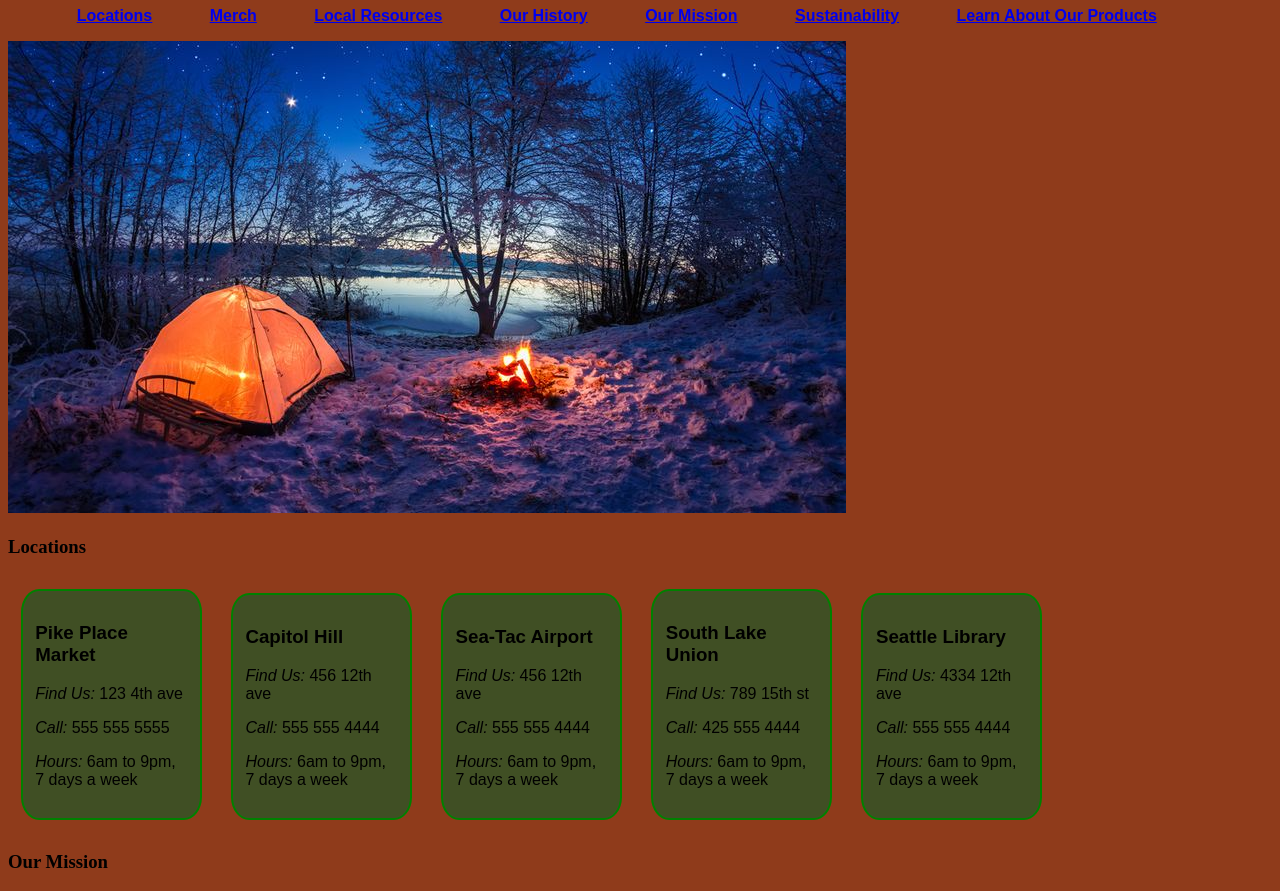
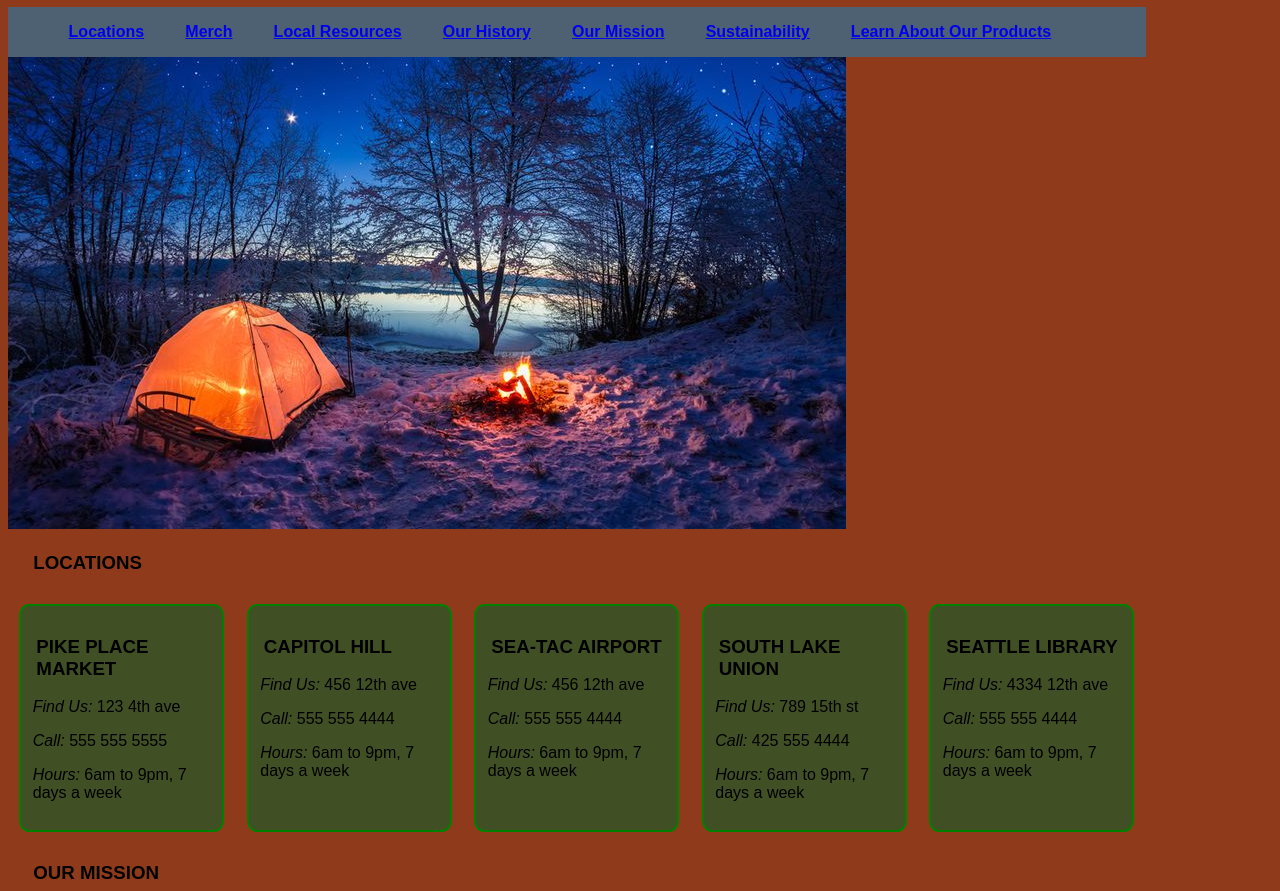
Before and after one commit to alexwuwei/campfire-coffee, a plain HTML site: page index.html in a window 1280 px wide. Shown: the part 61-952 px from the top of the page. Drawn offline with Linux system fonts and the light colour scheme; a web font is replaced by a local one.

Commit message:
applied display: flex property to locations container and children. Also resized location children

```diff
--- a/css/style.css
+++ b/css/style.css
@@ -1,5 +1,6 @@
 body {
   background-color: #8F3B1B;
+  font-family: sans-serif;
 }
 
 header {
@@ -8,14 +9,19 @@ header {
   width: 100%;
 }
 
-header ul {
+/*header ul {
   width: 100%;
+}*/
+
+h3 {
+  padding-left: 2%;
+  text-transform: uppercase;
 }
 
 nav {
   background-color: #4E6172;
-  display: inline;
-  width: 100%;
+  display: flex;
+  width: 90%;
 }
 nav ul li {
   display: inline;
@@ -34,19 +40,20 @@ header img {
 
 
 .locationsContainer {
-    /*display: inline;
-    width: 100%;*/
+    display: flex;
+    flex-direction: row;
     justify-content: space-between;
+    width: 90%;
 
 }
 .location {
   display: inline-block;
-  width: 12%;
+  width: 16%;
   font-family: sans-serif;
   margin: 1%;
   padding: 1%;
   border: 2px solid green;
-  border-radius: 10%;
+  border-radius: 5%;
   background-color: #404F24;
 }
 
--- a/index.html
+++ b/index.html
@@ -25,8 +25,9 @@
     <article class="spanImage">
       <img src="img/campsite-tent-night.jpg" alt="pretty" />
     </article>
+    <h3>Locations</h3>
     <section class="locationsContainer">
-      <h3>Locations</h3>
+
       <div class="location">
         <h3>Pike Place Market</h3>
           <p>
```
